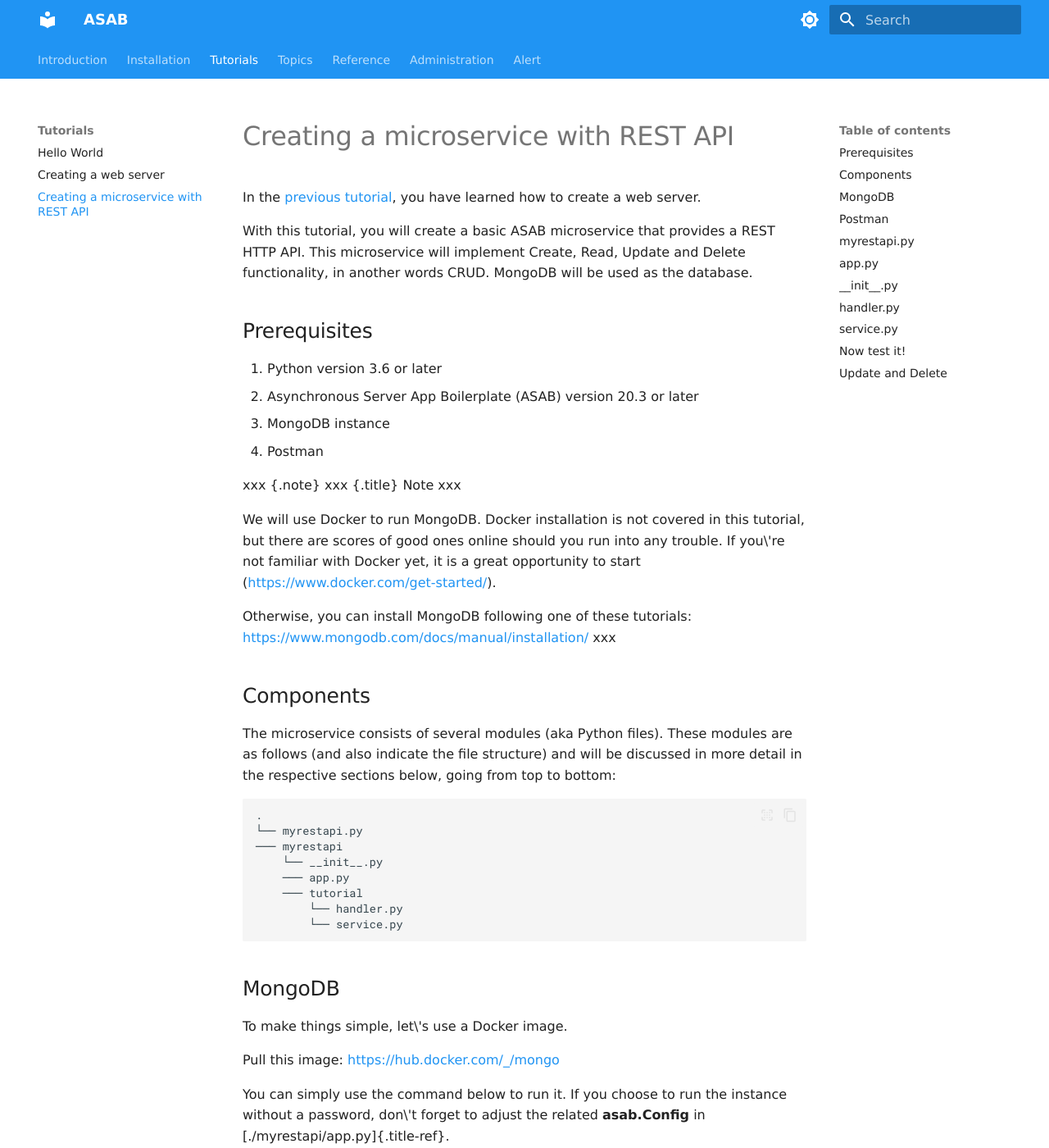
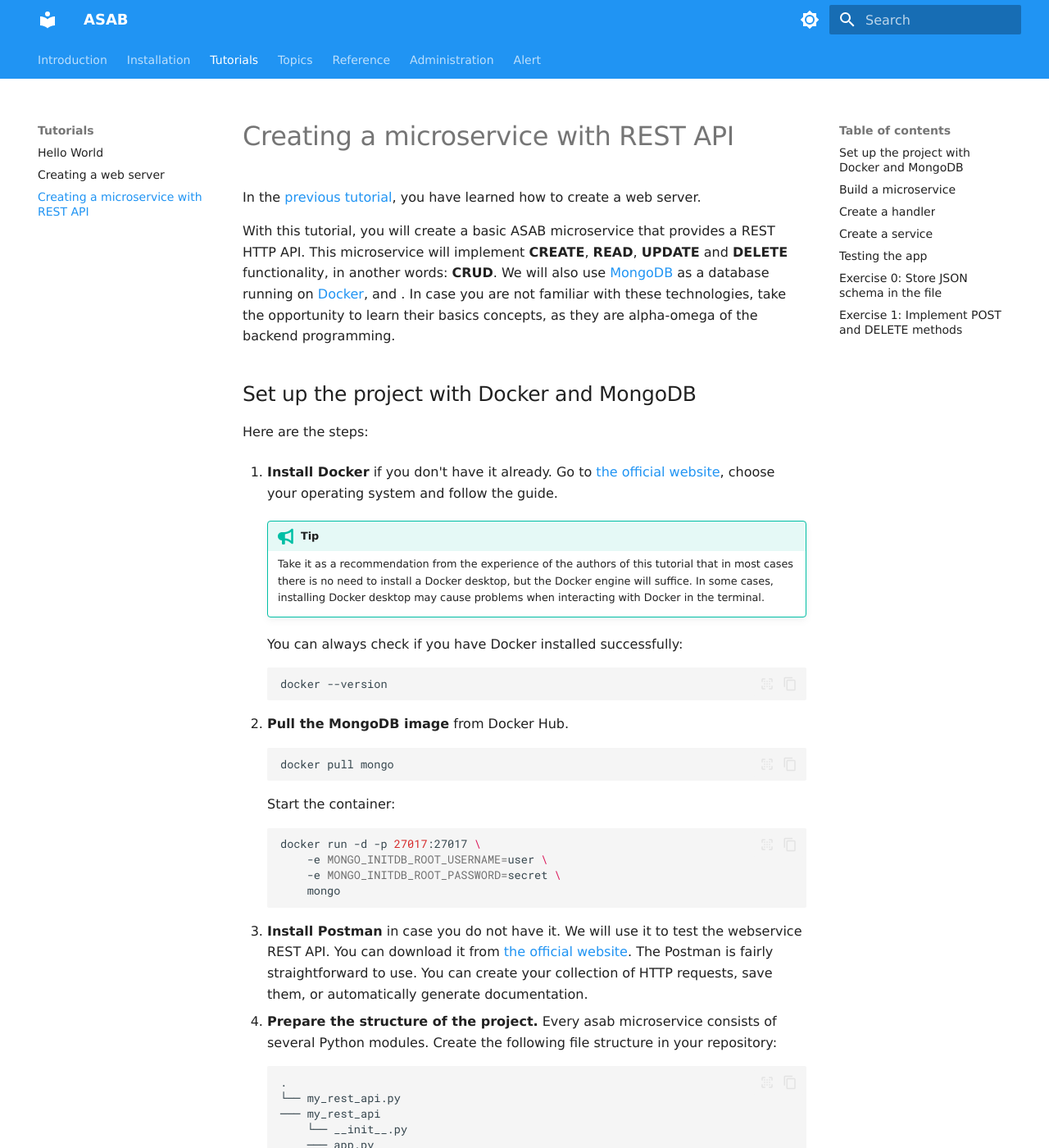
Before and after one commit to TeskaLabs/asab, an MkDocs documentation site: the page built from docs/tutorials/03_rest_api.md, in a window 1280 px wide and 1400 px high. Shown: the whole window at 82% size. Built offline with MkDocs 1.6.1 and Material for MkDocs 9.7.7, drawn with Linux system fonts in a browser that asks for light colours; some web fonts are replaced; some of the changed text lies outside the part shown.

Commit message:
Improve REST API tutorial

````diff
--- a/docs/tutorials/03_rest_api.md
+++ b/docs/tutorials/03_rest_api.md
@@ -4,169 +4,103 @@
 In the [previous tutorial](./02_web_server.md), you have learned how to create a web server.
 
 With this tutorial, you will create a basic ASAB microservice that
-provides a REST HTTP API. This microservice will implement Create, Read,
-Update and Delete functionality, in another words CRUD. MongoDB will be
-used as the database.
+provides a REST HTTP API. This microservice will implement **CREATE**, **READ**, **UPDATE** and **DELETE** functionality, in another words: **CRUD**.
+We will also use [MongoDB](https://www.mongodb.com/) as a database running on [Docker](https://docs.docker.com/), and . In case you are not familiar with these technologies, take the opportunity to learn their basics concepts, as they are alpha-omega of the backend programming.
 
-Prerequisites
--------------
+Set up the project with Docker and MongoDB
+------------------------------------------
 
-1.  Python version 3.6 or later
-2.  Asynchronous Server App Boilerplate (ASAB) version 20.3 or later
-3.  MongoDB instance
-4.  Postman
+Here are the steps:
 
-xxx {.note}
-xxx {.title}
-Note
-xxx
+1. **Install Docker** if you don't have it already. Go to [the official website](https://docs.docker.com/get-docker/), choose your operating system and follow the guide.
 
-We will use Docker to run MongoDB. Docker installation is not covered in
-this tutorial, but there are scores of good ones online should you run
-into any trouble. If you\'re not familiar with Docker yet, it is a great
-opportunity to start (<https://www.docker.com/get-started/>).
+    !!! tip
+        Take it as a recommendation from the experience of the authors of this tutorial that in most cases there is no need to install a Docker desktop, but the Docker engine will suffice. In some cases, installing Docker desktop may cause problems when interacting with Docker in the terminal.
 
-Otherwise, you can install MongoDB following one of these tutorials:
-<https://www.mongodb.com/docs/manual/installation/>
-xxx
+    You can always check if you have Docker installed successfully:
+    ``` bash
+    docker --version
+    ```
 
-Components
-----------
-
-The microservice consists of several modules (aka Python files). These
-modules are as follows (and also indicate the file structure) and will
-be discussed in more detail in the respective sections below, going from
-top to bottom:
-
-``` {.}
-.
-└── myrestapi.py
-─── myrestapi
-    └── __init__.py
-    ─── app.py
-    ─── tutorial
-        └── handler.py
-        └── service.py
+2. **Pull the MongoDB image** from Docker Hub.
+``` bash
+docker pull mongo
 ```
-
-MongoDB
--------
-
-To make things simple, let\'s use a Docker image.
-
-Pull this image: <https://hub.docker.com/_/mongo>
-
-You can simply use the command below to run it. If you choose to run the
-instance without a password, don\'t forget to adjust the related
-**asab.Config** in [./myrestapi/app.py]{.title-ref}.
-
-``` {.bash}
+Start the container:
+``` bash
 docker run -d -p 27017:27017 \
     -e MONGO_INITDB_ROOT_USERNAME=user \
     -e MONGO_INITDB_ROOT_PASSWORD=secret \
     mongo
 ```
 
-Postman
--------
-
-We use Postman to test the webservice REST API.
-
-You can download it here: <https://www.postman.com/downloads/>
-
+3. **Install Postman** in case you do not have it. We will use it to test the webservice REST API.
+You can download it from [the official website](https://www.postman.com/downloads/).
 The Postman is fairly straightforward to use. You can create your
 collection of HTTP requests, save them, or automatically generate
 documentation.
 
-myrestapi.py
-------------
+4. **Prepare the structure of the project.** Every asab microservice consists of several Python modules.
+Create the following file structure in your repository:
 
-This is where everything starts. Begin with the shebang line, which
-tells the executing operating system **python** should execute this
-program.
+    ```
+    .
+    └── my_rest_api.py
+    ─── my_rest_api
+        └── __init__.py
+        ─── app.py
+        ─── tutorial
+            └── handler.py
+            └── service.py
+    ─── conf
+        └── config.ini
+    ```
 
-``` {.python}
-#!/usr/bin/env python3
-```
+Build a microservice
+--------------------
 
-Imports follow. All you need here is the application. It is called
-**TutorialApp**:
+With the prepared modules, we move on to actual coding. Here is the code for every module with explanations.
 
-``` {.python}
-from myrestapi import TutorialApp
-```
 
-Next, instantiate an application class [TutorialApp]{.title-ref} in the
-\_\_[main](#init__.py) of the application, and run it:
+``` python title="my_rest_api.py"
+#!/usr/bin/env python3  # (1)
+from my_rest_api import TutorialApp  # (2)
 
-``` {.python}
-if __name__ == '__main__':
+if __name__ == '__main__':  # (3)
     app = TutorialApp()
     app.run()
 ```
 
-app.py
-------
+1. This is the executable file used to run the application via `python my_rest_api.py` command.
+2. The asab application will be stored in `my_rest_api` module.
+3. As always, we start the application by creating it's singleton and executing the  `run()` method.
 
-[./myrestapi/app.py]{.title-ref}
+```python title="my_rest_api/app.py"
 
-Define the application class [TutorialApp]{.title-ref}.
-
-Imports first:
-
-``` {.python}
-import asab
+import asab # (1)
 import asab.web
 import asab.web.rest
-import asab.storage
-```
+import asab.storage  # (2)
 
-Add some default configuration:
-
-``` {.python}
-asab.Config.add_defaults(
-{
-    'asab:storage': {
-        'type': 'mongodb',
-        'mongodb_uri': 'mongodb://mongouser:mongopassword@mongoipaddress:27017',
-        'mongodb_database': 'mongodatabase'
-    },
-})
-```
-
-xxx {.note}
-xxx {.title}
-Note
-xxx
-
-To make things more simple, Mongo credentials are stored here as a
-default configuration. Usually, you provide your app with a
-configuration file using [-c]{.title-ref} commandline option. Learn more
-in section `configuration-ref`{.interpreted-text role="ref"}.
-xxx
-
-Next, describe the class, it inherits from the basic ASAB Application
-class, but you need to expand it a little:
-
-``` {.python}
 class TutorialApp(asab.Application):
 
     def __init__(self):
-        super().__init__()
-        # Register modules
+        super().__init__()  # (3)
+
+        # Register modules  # (4)
         self.add_module(asab.web.Module)
         self.add_module(asab.storage.Module)
 
         # Locate the web service
-        self.WebService = self.get_service("asab.WebService")
+        self.WebService = self.get_service("asab.WebService") # (5)
         self.WebContainer = asab.web.WebContainer(
-            self.WebService, "web"
+            self.WebService, "web"  # (6)
         )
         self.WebContainer.WebApp.middlewares.append(
-            asab.web.rest.JsonExceptionMiddleware
+            asab.web.rest.JsonExceptionMiddleware  # (7)
         )
 
-        # Initialize services
+        # Initialize services  # (8)
         from .tutorial.handler import CRUDWebHandler
         from .tutorial.service import CRUDService
         self.CRUDService = CRUDService(self)
@@ -175,53 +109,65 @@
         )
 ```
 
-\_\_init\_\_.py
----------------
+1. As always, let's start with importing the `asab` modules.
 
-[./myrestapi/\_\_init\_\_.py]{.title-ref}
+2. This module is a built-in asab service which is used for manipulation with databases.
 
-Init file is needed so myrestapi will work as a module. Just import the
-TutorialApp.
+3. Remember, if you override a `__init__()` method, don't forget to add this super-initialization line of code.
 
-``` {.python}
+4. `asab` modules are registered with the `add_module()` method on the `asab.Application` object.
+
+5. To access the web service, use the `get_service()` method. It is common to have all the services stored as attributes on the `asab.Application` object.
+
+6. TODO
+7. TODO
+
+8. `asab` microservices consist of two parts: **services** and **handlers**.
+When HTTP request is sent to the web server, **handler** will identify its type and calls the corresponding **service**. The service performs some operations and returns some data back to the handler, which sends it back to the client.
+
+``` ini title="conf/config.ini"
+[asab:storage]
+type=mongodb
+mongodb_uri='mongodb://mongouser:mongopassword@mongoipaddress:27017'
+mongodb_database=mongodatabase
+```
+
+Continue with the init file, so that the directory `my_rest_api` will work as a module.
+
+``` python title="my_rest_api/__init__.py"
 from .app import TutorialApp
 
 __all__ = [
-    "TutorialApp",
+    "TutorialApp",  # (1)
 ]
 ```
 
-handler.py
-----------
+1. The list of strings that define what variables have to be imported to another file. If you don't know, what is going on, [this explanation](https://www.geeksforgeeks.org/python-__all__/) could help. In this case, we only want to import `TutorialApp` class.
 
-[./myrestapi/tutorial/handler.py]{.title-ref}
+Create a handler
+----------------
 
 The handler is where HTTP Rest calls are handled and transformed into
 the actual (internal) service calls. From another perspective, the
 handler should contain only translation between REST calls and the
-service interface. No actual \'business logic\' should be here. It is
+service interface. No actual 'business logic' should be here. It is
 strongly suggested to build these CRUD methods one by one and test them
-straight away. If you haven\'t set up your database test instance yet,
-now is the time to do it.
+straight away.
 
-As usual, we start by importing modules:
+``` python title="my_rest_api/tutorial/handler.py" linenums="1"
 
-``` {.python}
 import asab
 import asab.web.rest
-```
 
-Let\'s start with two methods - [create]{.title-ref} and
-[read]{.title-ref} which allow us to write into database and check the
-record.
 
-``` {.python}
 class CRUDWebHandler(object):
     def __init__(self, app, mongo_svc):
-        self.CRUDService = mongo_svc
+        self.CRUDService = mongo_svc  # (1)
         web_app = app.WebContainer.WebApp
+
+        # Handle PUT and GET requests
         web_app.router.add_put(
-            '/crud-myrestapi/{collection}',
+            '/crud-myrestapi/{collection}',  # (2)
             self.create
         )
         web_app.router.add_get(
@@ -229,110 +175,98 @@
             self.read
         )
 
+        self.JSONSchema = {  # (3)
+        'type': 'object',
+            'properties': {
+                '_id': {'type': 'string'},
+                'name': {'type': 'string'},
+                'age': {'type': 'number'}
+            }
+        }
 
-    @asab.web.rest.json_schema_handler({
-        'type': 'object',
-        'properties': {
-            '_id': {'type': 'string'},
-            'field1': {'type': 'string'},
-            'field2': {'type': 'number'},
-            'field3': {'type': 'number'}
-        }})
+
+    @asab.web.rest.json_schema_handler(self.JSONSchema)  # (4)
     async def create(self, request, *, json_data):
-        collection = request.match_info['collection']
+        collection = request.match_info['collection']  # (5)
 
         result = await self.CRUDService.create(
-            collection, json_data
+            collection, json_data  # (6)
         )
         if result:
             return asab.web.rest.json_response(
-                request, {"result": "OK"}
+                request, {"result": "OK"}  # (7)
             )
         else:
             asab.web.rest.json_response(
-                request, {"result": "FAILED"}
+                request, {"result": "FAILED"}  # (8)
             )
 
+    async def read(self, request):
+        collection = request.match_info['collection']  # (9)
+        key = request.match_info['id']
 
-    async def read(self, request):
-        collection = request.match_info['collection']
-        key = request.match_info['id']
         response = await self.CRUDService.read(
-            collection, key
+            collection, key  # (10)
         )
         return asab.web.rest.json_response(
-            request, response
+            request, response  # (11)
         )
 ```
 
+1. This is a reference on the microservice. In this app, we will create a service which uses the MongoDB Storage.
+
+2. Methods `add_put`, `add_get` take arguments `path`, which specifies the endpoint, and `handler`, which is a coroutine that is called after the request is received from the client. In fact, these methods are performed on [aiohttp web handler](https://docs.aiohttp.org/en/stable/web_reference.html#aiohttp.web.UrlDispatcher) and are special cases of the `add_route` method. In this case, the the path is `/crud-myrestapi/{collection}`, where collection is a variable name.
+
+3. In order to prevent storing arbitrary data, we define a [JSON schema](https://json-schema.org/). Now if the request data do not satisfy the format, they cannot be posted to the database.
+
+4. The JSON schema handler is used as a decorator and validates JSON documents by [JSON schema](https://json-schema.org/). It takes either a dictionary with the schema itself (as in this example), or a string with the path for the JSON file to look at.
+
+5. This method is used for matching data from the URI. They must be listed in the brackets such as `{collection}` on line 12.
+
+6. After the request is sent and the handler calls the `create` method, it calls a method with the same name on the service, expecting from it to perform some logic ("save `json_data` into `database`") and then return some data back.
+
+7. Now if the service has returned some data back, the handler will send a positive response to the client...
+
+8. ...or negative if the service didn't return anything.
+
+9. Once again, obtain the data from the path.
+
+10. After the `GET` request is sent, the handler calls the service to perform a method `read()`, expecting some data back.
+
+11. Simply respond with the data found in the collection. If they do not exist, the response will be empty.
+
+Let's start with two methods - `PUT` and `GET` which allow us to write into database and check the
+record.
+
 The handler only accepts the incoming requests and returns appropriate
-responses. All of the \"logic\", be it the specifics of the database
+responses. All of the "logic", be it the specifics of the database
 connection, additional validations and other operations take place in
 the CRUDService.
 
-POST and PUT requests typically come with data in their body. Providing
+`POST` and `PUT` requests typically come with data in their body. Providing
 your [WebContainer]{.title-ref} with
 [JsonExceptionMiddleware]{.title-ref} enables you to validate a JSON
 input using [\@asab.web.rest.json\_schema\_handler]{.title-ref}
 decorator and JSON schema (<https://json-schema.org/>).
 
-xxx {.note}
-xxx {.title}
-Note
-xxx
+
 
 ASAB WebServer is built on top of the aiohttp library. For further
 details please visit <https://docs.aiohttp.org/en/stable/index.html>.
-xxx
 
-service.py
-----------
 
-[./myrestapi/tutorial/service.py]{.title-ref}
+Create a service
+----------------
 
-As mentioned above, this is where the inner workings of the microservice
-request processing are. Let\'s start as usual, by importing the desired
-modules:
+``` python title="my_rest_api/tutorial/service.py"
 
-``` {.python}
 import asab
 import asab.storage.exceptions
-```
-
-We want to start logging in here:
-
-``` {.python}
 import logging
-#
 
 L = logging.getLogger(__name__)
 
-#
-```
 
-Now define the CRUDService class which inherits from the
-[asab.Service]{.title-ref} class.
-
-xxx {.note}
-xxx {.title}
-Note
-xxx
-
-[asab.Service]{.title-ref} is a lightweight yet powerful abstract class
-providing your object with 3 functionalities:
-
--   Name of the [asab.Service]{.title-ref} is registered in the app and
-    can be called from the [app]{.title-ref} object anywhere in your
-    code.
--   [asab.Service]{.title-ref} class implements
-    [initialize()]{.title-ref} and [finalize()]{.title-ref} coroutines
-    which help you to handle asynchronous operations in init and exit
-    time of your application.
--   [asab.Service]{.title-ref} registers application object as
-    [self.App]{.title-ref} for you.
-xxx
-
-``` {.python}
 class CRUDService(asab.Service):
 
     def __init__(self, app, service_name='crud.CRUDService'):
@@ -367,17 +301,43 @@
             collection, obj_id
         )
         return response
+
 ```
+
+As mentioned above, this is where the inner workings of the microservice
+request processing are. Let\'s start as usual, by importing the desired
+modules:
+
+
+Now define the CRUDService class which inherits from the
+[asab.Service]{.title-ref} class.
+
+
+
+[asab.Service]{.title-ref} is a lightweight yet powerful abstract class
+providing your object with 3 functionalities:
+
+-   Name of the [asab.Service]{.title-ref} is registered in the app and
+    can be called from the [app]{.title-ref} object anywhere in your
+    code.
+-   [asab.Service]{.title-ref} class implements
+    [initialize()]{.title-ref} and [finalize()]{.title-ref} coroutines
+    which help you to handle asynchronous operations in init and exit
+    time of your application.
+-   [asab.Service]{.title-ref} registers application object as
+    [self.App]{.title-ref} for you.
+xxx
+
 
 [asab.StorageService]{.title-ref} initialized in [app.py]{.title-ref} as
 part of the [asab.storage.Module]{.title-ref} enables connection to
 MongoDB. Further on, two methods provide the handler with the desired
 functionalities.
 
-Now test it!
-------------
+Testing the app
+---------------
 
-The application is implicitly running on an **8080** port. Open the
+The application is implicitly running on an [http://localhost:8080/](http://localhost:8080/) port. Open the
 Postman and set a new request.
 
 Try the PUT method:
@@ -459,15 +419,19 @@
 
 Up and running! Congratulation on your first ASAB microservice!
 
-Oh, wait\...
+Exercise 0: Store JSON schema in the file
+-----------------------------------------
 
-**C**, **R**\... What about **Update** and **Delete** you ask?
+In order to get used to the `asab.web.rest.json_schema_handler()` decorator, store the JSON schema in a separate file. Then pass its path as an argument to the decorator.
 
-You already know everything to add the next functionality! Accept the
-challenge and try it yourself! Or check out the code below.
 
-Update and Delete
------------------
+Exercise 1: Implement `POST` and `DELETE` methods
+-------------------------------------------------
+
+For updating and deleting data from the database, we should implement the methods `POST` and `DELETE`.
+
+1. Implement `update()` and `delete()` methods to the `CRUDService` class. Use
+
 
 **handler.py**
 
````
